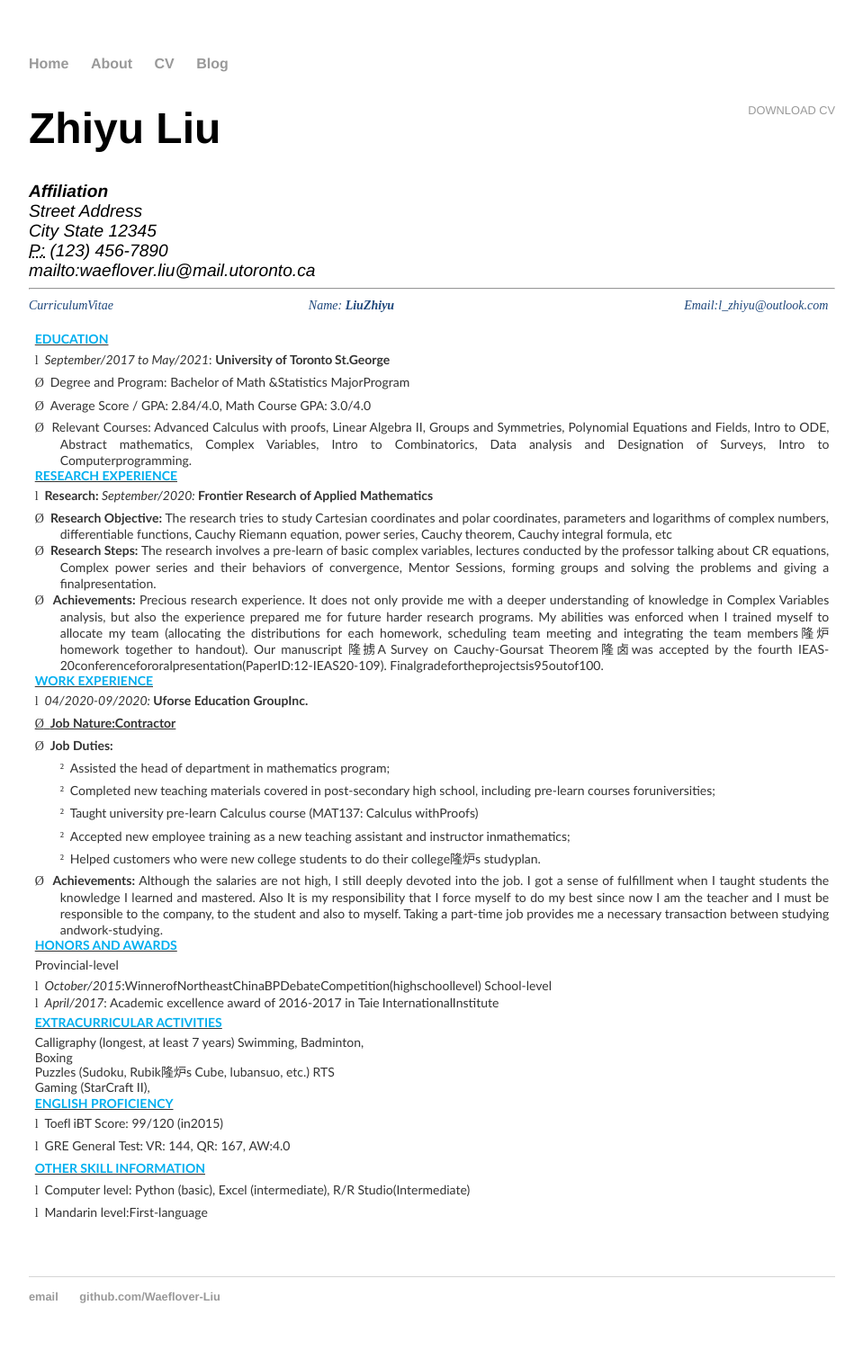
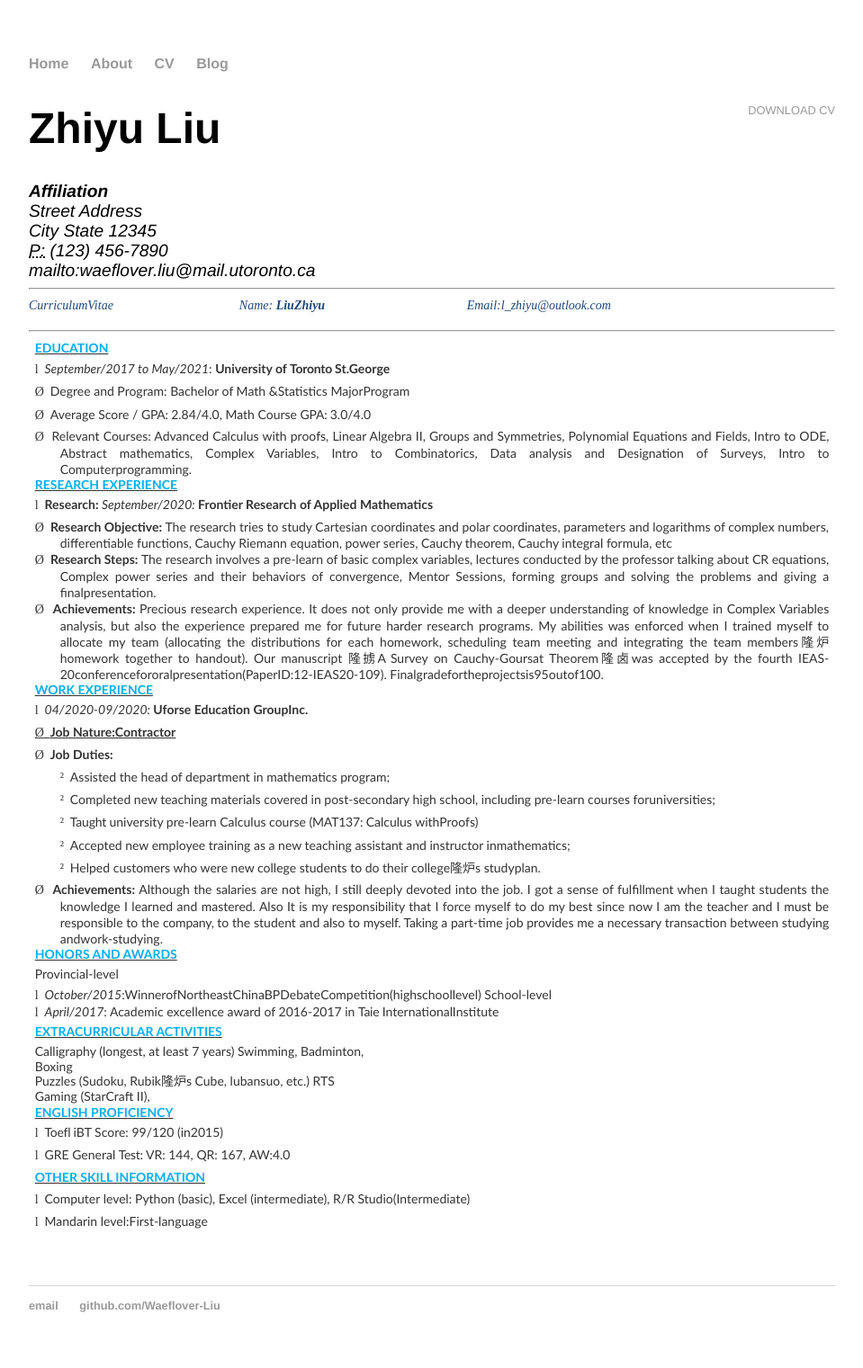
Before and after one commit to Waeflover-Liu/waeflover-liu.github.io, a Jekyll site: the page built from cv/index.html, in a window 1280 px wide. Shown: the whole page at 90% size, without its empty margins (160-1119 px from the left). Built offline with Jekyll 4.4.1, drawn with Linux system fonts in a browser that asks for light colours.

Commit message:
Update CV_Zhiyu_Liu.html

```diff
--- a/_includes/CV_Zhiyu_Liu.html
+++ b/_includes/CV_Zhiyu_Liu.html
@@ -94,10 +94,11 @@ ul
 <p class=MsoNormal style='margin-top:1.7pt;margin-right:0cm;margin-bottom:0cm;
 margin-left:5.05pt;margin-bottom:.0001pt'><span style='position:absolute;
 z-index:1;left:0px;margin-left:8px;margin-top:17px;width:763px;height:2px'><hr></span><i><span
-lang=EN-US style='font-size:10.5pt;color:#1F487C'>CurriculumVitae&nbsp;&nbsp;&nbsp;&nbsp;&nbsp;&nbsp;&nbsp;&nbsp;&nbsp;&nbsp;&nbsp;&nbsp;&nbsp;&nbsp;&nbsp;&nbsp;&nbsp;&nbsp;&nbsp;&nbsp;&nbsp;&nbsp;&nbsp;&nbsp;&nbsp;&nbsp;&nbsp;&nbsp;&nbsp;&nbsp;&nbsp;&nbsp;&nbsp;&nbsp;&nbsp;&nbsp;&nbsp;&nbsp;&nbsp;&nbsp;&nbsp;&nbsp;&nbsp;&nbsp;&nbsp;&nbsp;&nbsp;&nbsp;&nbsp;&nbsp;&nbsp;&nbsp;&nbsp;&nbsp;&nbsp;&nbsp;&nbsp;&nbsp;&nbsp;&nbsp;&nbsp; Name:
-<b>LiuZhiyu&nbsp;&nbsp;&nbsp;&nbsp;&nbsp;&nbsp;&nbsp;&nbsp;&nbsp;&nbsp;&nbsp;&nbsp;&nbsp;&nbsp;&nbsp;&nbsp;&nbsp;&nbsp;&nbsp;&nbsp;&nbsp;&nbsp;&nbsp;&nbsp;&nbsp;&nbsp;&nbsp;&nbsp;&nbsp;&nbsp;&nbsp;&nbsp;&nbsp;&nbsp;&nbsp;&nbsp;&nbsp;&nbsp;&nbsp;&nbsp;&nbsp;&nbsp;&nbsp;&nbsp;&nbsp;&nbsp;&nbsp;&nbsp;&nbsp;&nbsp;&nbsp;&nbsp;&nbsp;&nbsp;&nbsp;&nbsp;&nbsp;&nbsp;&nbsp;&nbsp;&nbsp;&nbsp;&nbsp;&nbsp;&nbsp;&nbsp;&nbsp;&nbsp;&nbsp;&nbsp;&nbsp;&nbsp;&nbsp;&nbsp;&nbsp;&nbsp;&nbsp;&nbsp;&nbsp;&nbsp;&nbsp;&nbsp;&nbsp;&nbsp;&nbsp;&nbsp;&nbsp;&nbsp;&nbsp;&nbsp;&nbsp; </b>Email:</span></i><span
+lang=EN-US style='font-size:10.5pt;color:#1F487C'>CurriculumVitae&nbsp;&nbsp;&nbsp;&nbsp;&nbsp;&nbsp;&nbsp;&nbsp;&nbsp;&nbsp;&nbsp;&nbsp;&nbsp;&nbsp;&nbsp;&nbsp;&nbsp;&nbsp;&nbsp;&nbsp;&nbsp;&nbsp;&nbsp;&nbsp;&nbsp;&nbsp;&nbsp;&nbsp;&nbsp;&nbsp;&nbsp;&nbsp;&nbsp;&nbsp;&nbsp;&nbsp;&nbsp;&nbsp;&nbsp;&nbsp;Name:
+<b>LiuZhiyu&nbsp;&nbsp;&nbsp;&nbsp;&nbsp;&nbsp;&nbsp;&nbsp;&nbsp;&nbsp;&nbsp;&nbsp;&nbsp;&nbsp;&nbsp;&nbsp;&nbsp;&nbsp;&nbsp;&nbsp;&nbsp;&nbsp;&nbsp;&nbsp;&nbsp;&nbsp;&nbsp;&nbsp;&nbsp;&nbsp;&nbsp;&nbsp;&nbsp;&nbsp;&nbsp;&nbsp;&nbsp;&nbsp;&nbsp;&nbsp;&nbsp;&nbsp;&nbsp;&nbsp; </b>Email:</span></i><span
 lang=EN-US><a href="mailto:l_zhiyu@outlook.com"><i><span style='font-size:10.5pt;
 color:#1F487C;text-decoration:none'>l_zhiyu@outlook.com</span></i></a></span></p>
+<hr>
 
 <p class=Heading1 style='margin-top:2.8pt'><span lang=EN-US style='color:#00AFEF'>EDUCATION</span></p>
 
```
